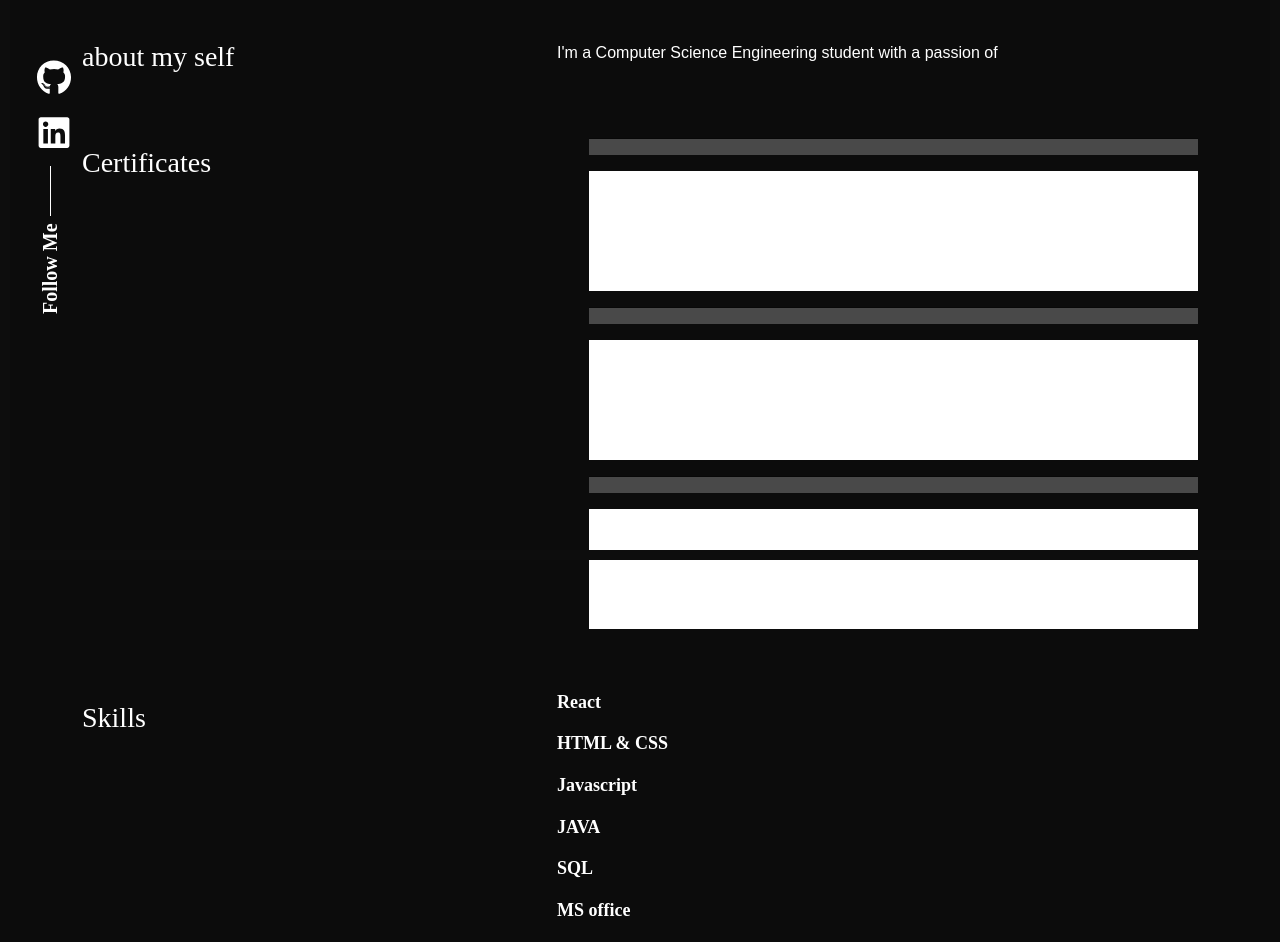
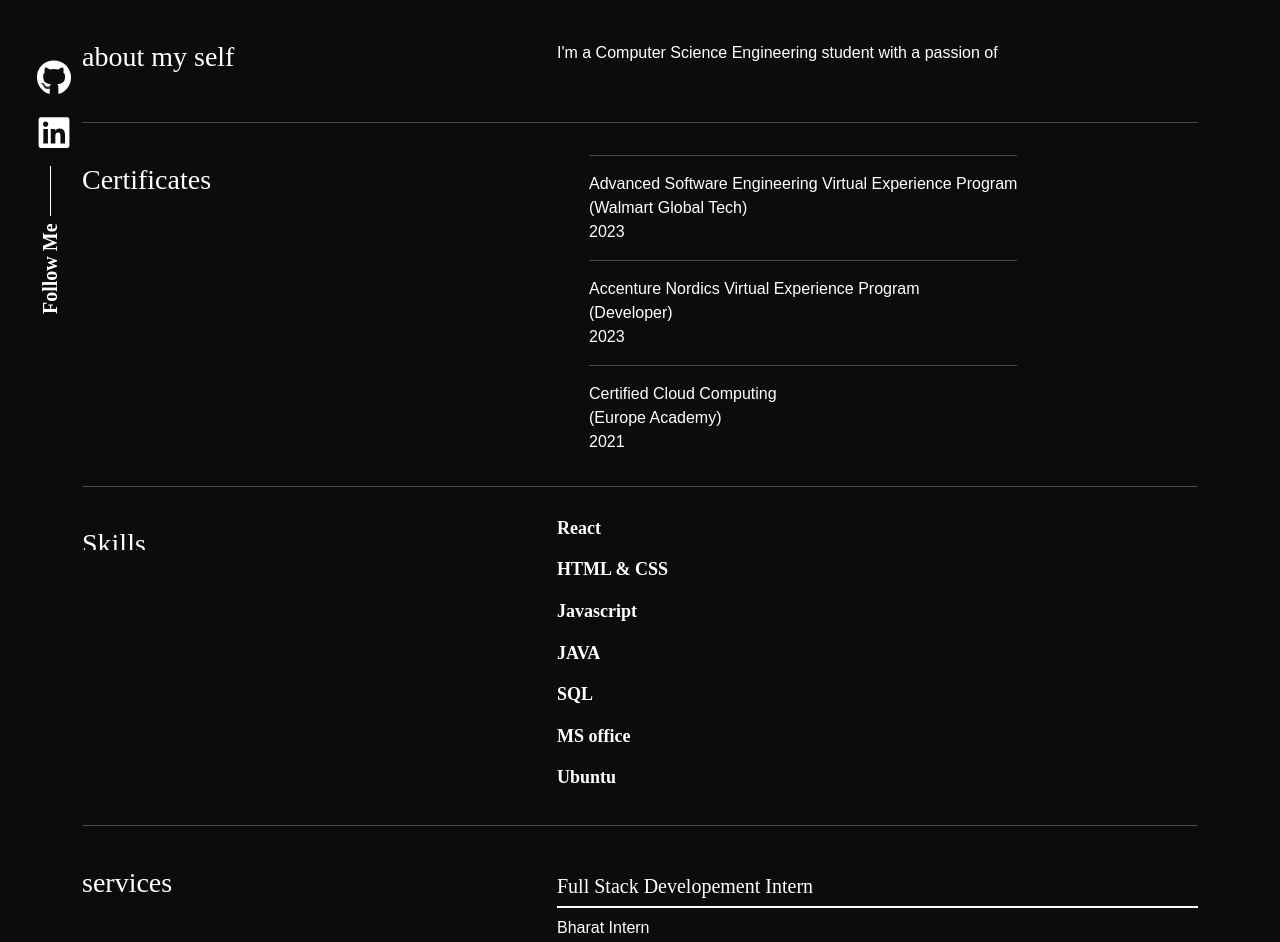
Before and after one commit to Rozrc25/ROZAbout, a React (Create React App) app: page /about in a window 1280 px wide. Shown: the part 240-1182 px from the top of the page. Built offline with nearby package versions, Linux system fonts and the light colour scheme.

Commit message:
Update index.js

```diff
--- a/src/pages/about/index.js
+++ b/src/pages/about/index.js
@@ -35,12 +35,13 @@ export const About = () => {
             </div>
           </Col>
         </Row>
+        <hr/>
         <Row className=" sec_sp">
           <Col lg="5">
             <h3 className="color_sec py-4">Certificates</h3>
           </Col>
           <Col lg="7">
-            <table className="table caption-top">
+            <table className="caption-top">
               <tbody>
                 {certificates.map((data, i) => {
                   return (
@@ -56,6 +57,7 @@ export const About = () => {
             </table>
           </Col>
         </Row>
+        <hr/>
         <Row className="sec_sp">
           <Col lg="5">
             <h3 className="color_sec py-4">Skills</h3>
@@ -70,6 +72,7 @@ export const About = () => {
             })}
           </Col>
         </Row>
+        <hr/>
         <Row className="sec_sp">
           <Col lang="5">
             <h3 className="color_sec py-4">services</h3>
```
